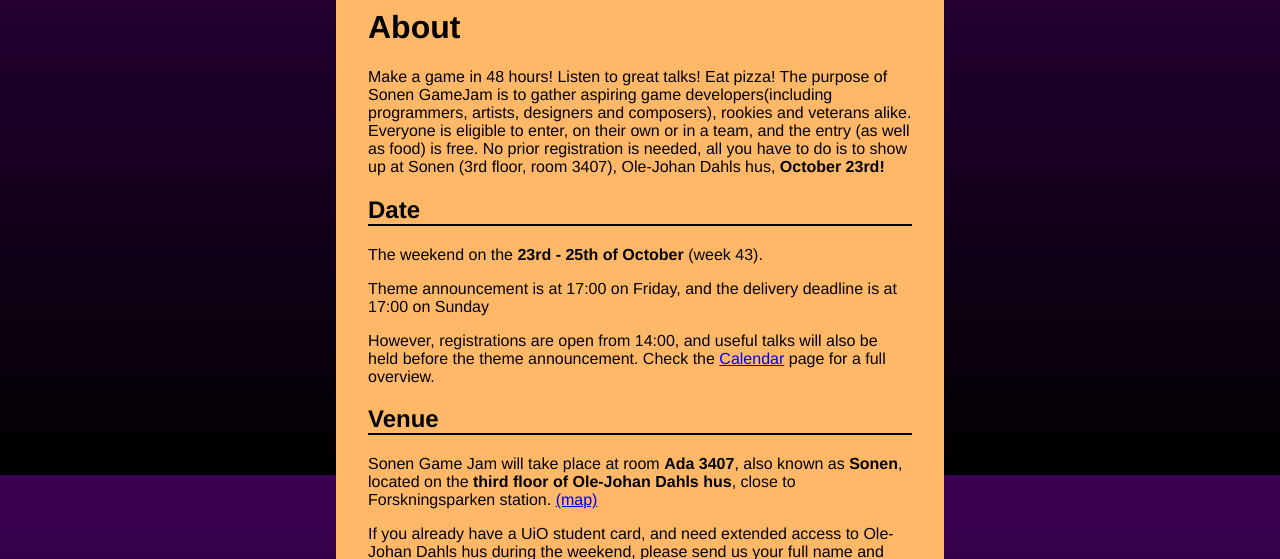
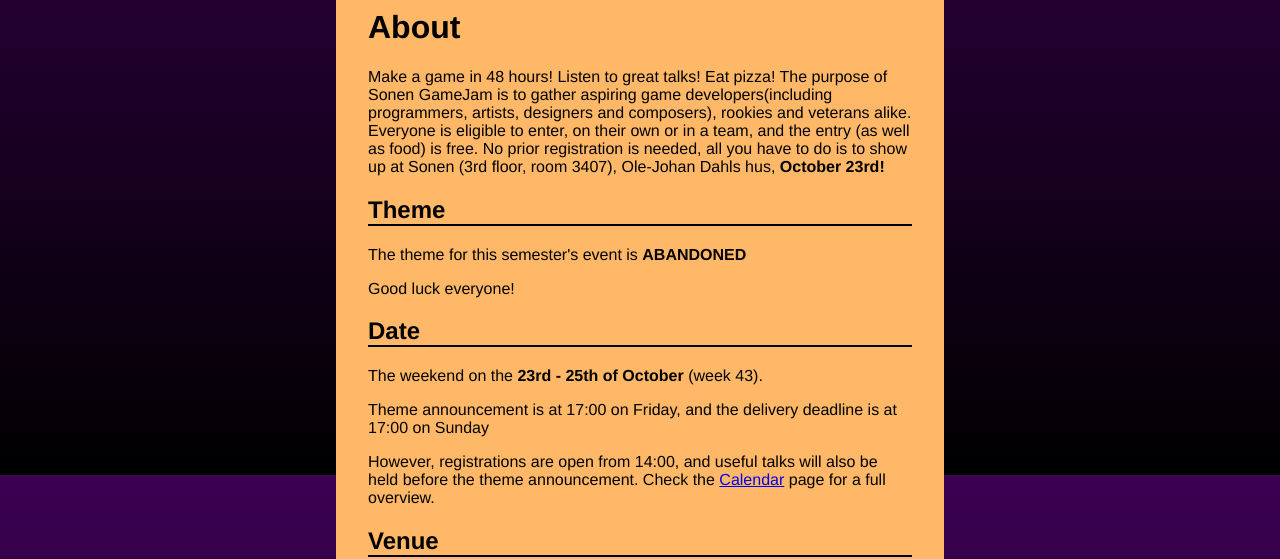
Before and after one commit to kristebo/SonenGameJam, a PHP site: page / in a window 1280 px wide. Shown: the part 325-884 px from the top of the page. Run offline with PHP 8.4, Linux system fonts and the light colour scheme.

Commit message:
added theme

```diff
--- a/index.php
+++ b/index.php
@@ -4,6 +4,10 @@
 	<!--body content goes here -->
 	<h1>About</h1>
 	<p>Make a game in 48 hours! Listen to great talks! Eat pizza! The purpose of Sonen GameJam is to gather aspiring game developers(including programmers, artists, designers and composers), rookies and veterans alike. Everyone is eligible to enter, on their own or in a team, and the entry (as well as food) is free. No prior registration is needed, all you have to do is to show up at Sonen (3rd floor, room 3407), Ole-Johan Dahls hus, <strong>October 23rd!</strong></p>
+	<h2>Theme</h2>
+	<p>The theme for this semester's event is <strong>ABANDONED</strong></p>
+
+	<p>Good luck everyone!</p>
 
 	<!--<h2>Update</h2>
 	<p>The GameJam is now over for Spring 2015, and we had yet again great success with our event!
```
